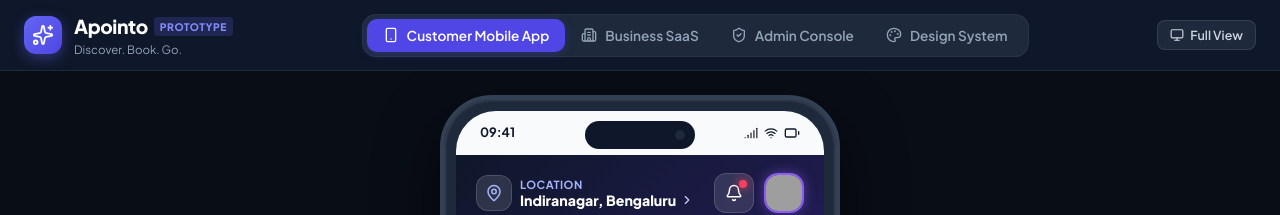
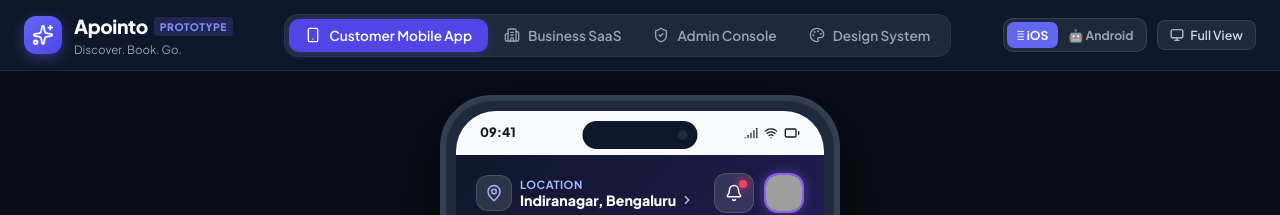
Before and after one commit to Mohmmad-Dilshan/apointo-app, a React (Vite) app: page / in a window 1280 px wide. Shown: the top 215 px of the page. Built offline with nearby package versions, Linux system fonts and the light colour scheme; grey boxes are pictures that could not be loaded.

Commit message:
feat: Add dual iOS (Apple iPhone 16 Pro) vs Android (Google Pixel 9 Pro) device frame OS switcher

```diff
--- a/src/App.jsx
+++ b/src/App.jsx
@@ -72,10 +72,11 @@ export default function App() {
   // Top level platform view: 'customer' | 'business' | 'admin' | 'design-system'
   const [activePlatform, setActivePlatform] = useState('customer');
   const [isDeviceFrame, setIsDeviceFrame] = useState(true);
+  const [deviceOs, setDeviceOs] = useState('ios'); // 'ios' | 'android'
 
   // Global State Store
   const [user, setUser] = useState(INITIAL_USER);
-  const [favorites, setFavorites] = useState(['biz_1']);
+  const [favorites, setFavorites] = useState(['biz_1', 'biz_3']);
   const [bookings, setBookings] = useState(INITIAL_BOOKINGS);
   const [toast, setToast] = useState(null);
   const [isVoiceSearchOpen, setIsVoiceSearchOpen] = useState(false);
@@ -85,7 +86,7 @@ export default function App() {
 
   // Booking Flow Draft State
   const [selectedBusiness, setSelectedBusiness] = useState(BUSINESSES[0]);
-  const [selectedService, setSelectedService] = useState(BUSINESSES[0].services[0]);
+  const [selectedService, setSelectedService] = useState(null);
   const [isServiceModalOpen, setIsServiceModalOpen] = useState(false);
   const [selectedStaff, setSelectedStaff] = useState(null);
   const [selectedDateTime, setSelectedDateTime] = useState(null);
@@ -108,10 +109,10 @@ export default function App() {
   const handleToggleFavorite = (bizId) => {
     if (favorites.includes(bizId)) {
       setFavorites(favorites.filter(id => id !== bizId));
-      showToast({ message: "Removed from Favorites", type: "info" });
+      showToast({ message: "Removed from favorites", type: "info" });
     } else {
       setFavorites([...favorites, bizId]);
-      showToast({ message: "Saved to Favorites ❤️", type: "success" });
+      showToast({ message: "Added to favorites! ❤️", type: "success" });
     }
   };
 
@@ -195,6 +196,8 @@ export default function App() {
         setActivePlatform={setActivePlatform}
         isDeviceFrame={isDeviceFrame}
         setIsDeviceFrame={setIsDeviceFrame}
+        deviceOs={deviceOs}
+        setDeviceOs={setDeviceOs}
       />
 
       {/* Global Toast Alert Popup */}
@@ -212,7 +215,7 @@ export default function App() {
 
       {/* PLATFORM 1: CUSTOMER MOBILE APP */}
       {activePlatform === 'customer' && (
-        <MobileFrame isDeviceFrame={isDeviceFrame}>
+        <MobileFrame isDeviceFrame={isDeviceFrame} deviceOs={deviceOs}>
           {customerScreen === 'splash' && (
             <SplashScreen onStart={() => setCustomerScreen('onboarding')} />
           )}
--- a/src/components/HeaderNav.jsx
+++ b/src/components/HeaderNav.jsx
@@ -1,7 +1,7 @@
 import React from 'react';
-import { Smartphone, Building2, ShieldCheck, Palette, Sparkles, Monitor } from 'lucide-react';
+import { Smartphone, Building2, ShieldCheck, Palette, Sparkles, Monitor, Apple, Bot } from 'lucide-react';
 
-export default function HeaderNav({ activePlatform, setActivePlatform, isDeviceFrame, setIsDeviceFrame }) {
+export default function HeaderNav({ activePlatform, setActivePlatform, isDeviceFrame, setIsDeviceFrame, deviceOs, setDeviceOs }) {
   return (
     <header style={{
       background: '#0F172A',
@@ -124,9 +124,51 @@ export default function HeaderNav({ activePlatform, setActivePlatform, isDeviceF
         </button>
       </div>
 
-      {/* Frame Mode Toggle for Customer App */}
+      {/* Frame Mode & OS Toggle for Customer App */}
       {activePlatform === 'customer' && (
-        <div style={{ display: 'flex', alignItems: 'center', gap: '8px' }}>
+        <div style={{ display: 'flex', alignItems: 'center', gap: '10px' }}>
+          {/* OS Switcher: iOS vs Android */}
+          <div style={{
+            display: 'flex',
+            background: '#1E293B',
+            padding: '3px',
+            borderRadius: '10px',
+            border: '1px solid rgba(255,255,255,0.1)'
+          }}>
+            <button
+              onClick={() => setDeviceOs('ios')}
+              style={{
+                padding: '5px 10px',
+                borderRadius: '7px',
+                fontSize: '0.76rem',
+                fontWeight: 700,
+                color: deviceOs === 'ios' ? '#FFFFFF' : '#94A3B8',
+                background: deviceOs === 'ios' ? '#6366F1' : 'transparent',
+                display: 'flex',
+                alignItems: 'center',
+                gap: '4px'
+              }}
+            >
+              <span> iOS</span>
+            </button>
+            <button
+              onClick={() => setDeviceOs('android')}
+              style={{
+                padding: '5px 10px',
+                borderRadius: '7px',
+                fontSize: '0.76rem',
+                fontWeight: 700,
+                color: deviceOs === 'android' ? '#FFFFFF' : '#94A3B8',
+                background: deviceOs === 'android' ? '#10B981' : 'transparent',
+                display: 'flex',
+                alignItems: 'center',
+                gap: '4px'
+              }}
+            >
+              <span>🤖 Android</span>
+            </button>
+          </div>
+
           <button
             onClick={() => setIsDeviceFrame(!isDeviceFrame)}
             style={{
--- a/src/components/MobileFrame.jsx
+++ b/src/components/MobileFrame.jsx
@@ -1,7 +1,7 @@
 import React from 'react';
-import { Wifi, Battery, Signal } from 'lucide-react';
+import { Wifi, Battery, Signal, Circle, Square, Triangle } from 'lucide-react';
 
-export default function MobileFrame({ children, isDeviceFrame }) {
+export default function MobileFrame({ children, isDeviceFrame, deviceOs = 'ios' }) {
   if (!isDeviceFrame) {
     return (
       <div style={{
@@ -19,6 +19,8 @@ export default function MobileFrame({ children, isDeviceFrame }) {
     );
   }
 
+  const isAndroid = deviceOs === 'android';
+
   return (
     <div style={{
       display: 'flex',
@@ -28,24 +30,27 @@ export default function MobileFrame({ children, isDeviceFrame }) {
       minHeight: 'calc(100vh - 70px)',
       background: '#090D16'
     }}>
-      {/* Smartphone Outer Shell */}
+      {/* Smartphone Outer Shell (iOS Titanium vs Android Matte Ceramic) */}
       <div style={{
         width: '400px',
         height: '840px',
-        background: '#1E293B',
-        borderRadius: '52px',
+        background: isAndroid ? '#18181B' : '#1E293B',
+        borderRadius: isAndroid ? '42px' : '52px',
         padding: '12px',
-        boxShadow: '0 25px 60px rgba(0, 0, 0, 0.6), inset 0 0 2px 2px rgba(255, 255, 255, 0.1)',
+        boxShadow: '0 25px 60px rgba(0, 0, 0, 0.65), inset 0 0 2px 2px rgba(255, 255, 255, 0.12)',
         position: 'relative',
-        border: '4px solid #334155'
+        border: isAndroid ? '4px solid #27272A' : '4px solid #334155',
+        transition: 'all 0.3s ease'
       }}>
-        {/* Notch Dynamic Island */}
+        {/* Notch vs Punch Hole Camera */}
+        {!isAndroid ? (
+          /* iOS Dynamic Island */
           <div style={{
             position: 'absolute',
             top: '22px',
             left: '50%',
             transform: 'translateX(-50%)',
-          width: '110px',
+            width: '115px',
             height: '28px',
             background: '#0F172A',
             borderRadius: '20px',
@@ -57,13 +62,28 @@ export default function MobileFrame({ children, isDeviceFrame }) {
           }}>
             <div style={{ width: '10px', height: '10px', borderRadius: '50%', background: '#1E293B' }}></div>
           </div>
+        ) : (
+          /* Android Center Punch Hole Camera */
+          <div style={{
+            position: 'absolute',
+            top: '20px',
+            left: '50%',
+            transform: 'translateX(-50%)',
+            width: '16px',
+            height: '16px',
+            borderRadius: '50%',
+            background: '#000000',
+            zIndex: 999,
+            border: '1px solid rgba(255,255,255,0.1)'
+          }} />
+        )}
 
         {/* Smartphone Screen Inner Viewport */}
         <div style={{
           width: '100%',
           height: '100%',
           background: '#F8FAFC',
-          borderRadius: '40px',
+          borderRadius: isAndroid ? '32px' : '40px',
           overflow: 'hidden',
           position: 'relative',
           display: 'flex',
@@ -78,13 +98,14 @@ export default function MobileFrame({ children, isDeviceFrame }) {
             justifyContent: 'space-between',
             padding: '0 24px',
             fontSize: '0.8rem',
-            fontWeight: 700,
+            fontWeight: 800,
             color: '#0F172A',
             zIndex: 998,
             userSelect: 'none'
           }}>
-            <span>09:41</span>
+            <span>{isAndroid ? '10:00' : '09:41'}</span>
             <div style={{ display: 'flex', alignItems: 'center', gap: '6px' }}>
+              {isAndroid && <span style={{ fontSize: '0.7rem', fontWeight: 800, background: '#E2E8F0', padding: '1px 5px', borderRadius: '4px' }}>5G</span>}
               <Signal size={14} />
               <Wifi size={14} />
               <Battery size={16} />
@@ -96,9 +117,9 @@ export default function MobileFrame({ children, isDeviceFrame }) {
             {children}
           </div>
 
-          {/* iOS Home Indicator Bar */}
+          {/* Bottom Bar: iOS Home Indicator vs Android Navigation Pill */}
           <div style={{
-            height: '20px',
+            height: '22px',
             background: 'transparent',
             display: 'flex',
             alignItems: 'center',
@@ -106,7 +127,11 @@ export default function MobileFrame({ children, isDeviceFrame }) {
             zIndex: 998,
             pointerEvents: 'none'
           }}>
-            <div style={{ width: '130px', height: '4px', background: '#CBD5E1', borderRadius: '999px' }}></div>
+            {!isAndroid ? (
+              <div style={{ width: '130px', height: '4.5px', background: '#CBD5E1', borderRadius: '999px' }}></div>
+            ) : (
+              <div style={{ width: '100px', height: '4px', background: '#94A3B8', borderRadius: '999px' }}></div>
+            )}
           </div>
         </div>
       </div>
```
Lines whose indentation alone changed are shown as unchanged.
